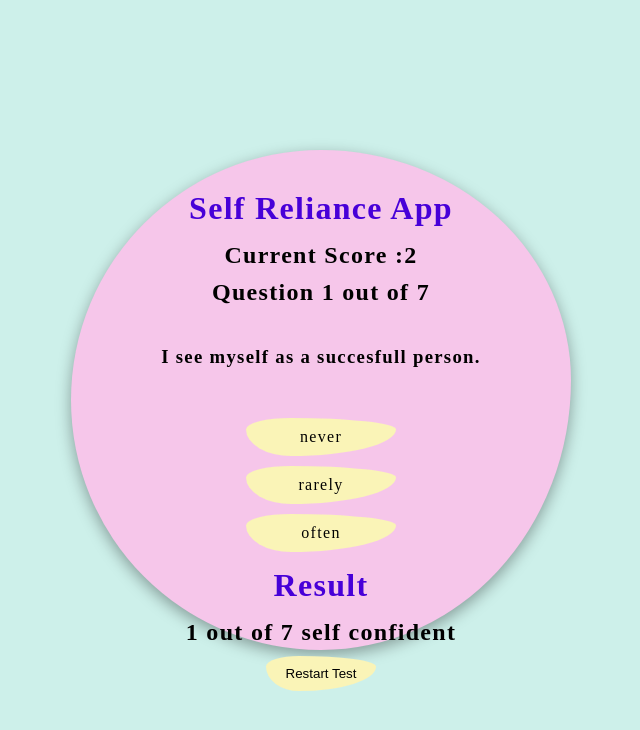
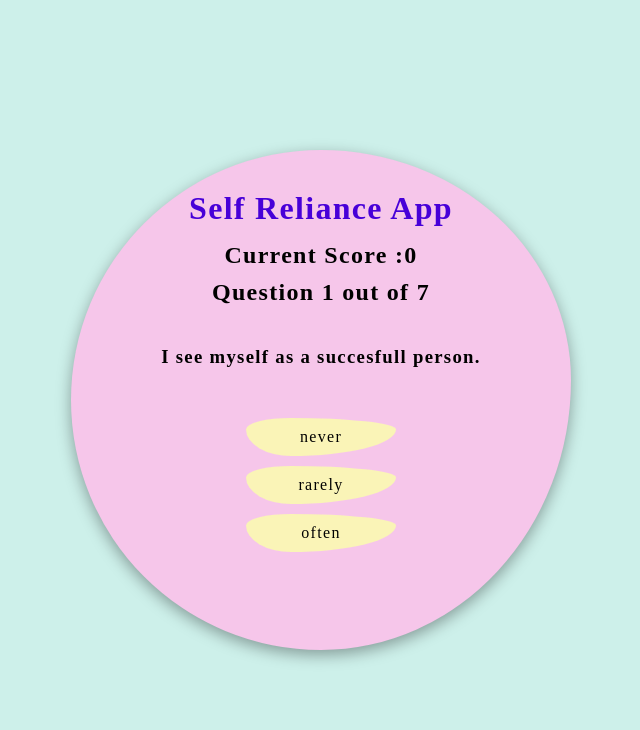
Before and after one commit to Soner-Ozciftci/React-Self-Reliance, a React (Create React App) app: page / in a window 1280 px wide. Shown: the top 730 px of the page, without its empty margins (319-959 px from the left). Built offline with nearby package versions, Linux system fonts and the light colour scheme; a web font is replaced by a local one.

Commit message:
currentQuestion

```diff
--- a/src/App.js
+++ b/src/App.js
@@ -3,15 +3,26 @@ import './App.css';
 
 function App() {
 
-
-
-
+const [ showFinalResult,setFinalResult]=useState(false);
+const [score,setScore]=useState(0);
+const [currentQuestion,setCurrentQuestion]= useState(0);
 
   return (
     <div className="App">
 <div className='container'>
 <h1>Self Reliance App</h1>
-<h2>Current Score :2</h2>
+<h2>Current Score :{score}</h2>
+
+{
+  showFinalResult ?
+<div className='result'>
+  <h1>Result</h1>
+  <h2>
+    1 out of 7 self confident
+  </h2>
+  <button>Restart Test</button>
+</div>
+:
 <div className='question-card'>
 <h2>Question 1 out of 7</h2>
 <h3>I see myself as a succesfull person.</h3>
@@ -21,13 +32,10 @@ function App() {
   <li>often</li>
 </ul>
 </div>
-<div className='result'>
-  <h1>Result</h1>
-  <h2>
-    1 out of 7 self confident
-  </h2>
-  <button>Restart Test</button>
-</div>
+}
+
+
+
 </div>
     </div>
   );
```
